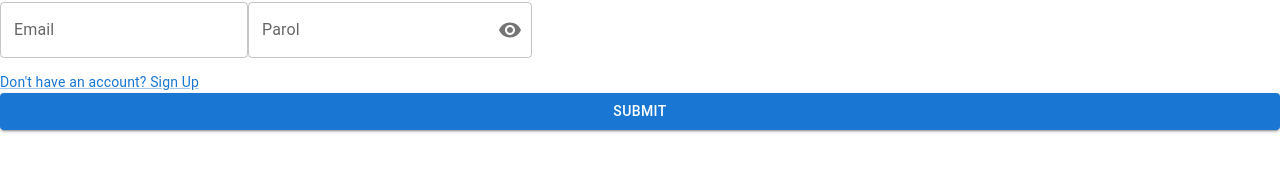
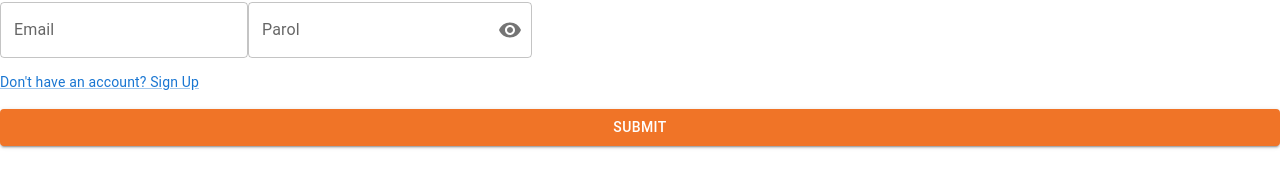
Before and after one commit to Muhammadayub727/TexnoArk-Admin, a React (Vite) app: page / in a window 1280 px wide. Shown: the part 370-558 px from the top of the page. Built offline with nearby package versions, Linux system fonts and the light colour scheme.

Commit message:
SignUp updated

```diff
--- a/src/pages/signin/index.tsx
+++ b/src/pages/signin/index.tsx
@@ -43,10 +43,10 @@ const Index = () => {
     return (
         <>
             <ToastContainer/>
-            <div className="h-screen flex items-center justify-center flex-col gap-8 p-5">
+            <div className="h-screen flex items-center justify-center flex-col gap-8 p-5 bg-[#F0F0F0]">
                 {/* <h1 className="text-[35px] font-bold sm:text-[40px] md:text-[50px]">Tizimga kirish</h1> */}
 
-                <div className="max-w-[400px]">
+                <div className="max-w-[400px] h-[400px] bg-[#fff] p-5 shadow-2xl rounded-[7px]">
                     <div className="flex items-center justify-center">
                         <img src={Logo} className="mr-2 mt-3"/>
                         <h1 className="text-[35px] font-bold sm:text-[40px] md:text-[45px]">TexnoArk</h1>
@@ -114,7 +114,18 @@ const Index = () => {
                                         <Button
                                         type="submit"
                                         variant="contained"
-                                        color="primary"
+                                        // color="primary"
+                                        sx={{
+                                            bgcolor: '#F07427',
+                                            transition: 'all 0.5s ease',
+                                            mt: 2,
+                                            mb: 2,
+                                            ":hover": {
+                                                bgcolor: '#D55200',
+                                                transition: 'all 0.5s ease',
+                                                transform: 'scale(1)'
+                                            }
+                                        }}
                                         disabled={isSubmitting}
                                         fullWidth
                                     >
--- a/src/pages/signup/index.tsx
+++ b/src/pages/signup/index.tsx
@@ -53,10 +53,10 @@ const Index = () => {
     return (
         <>
             <ToastContainer/>
-            <div className="h-screen flex items-center justify-center flex-col gap-8 p-5">
+            <div className="h-screen flex items-center justify-center flex-col gap-8 p-5  bg-[#F0F0F0]">
                 {/* <h1 className="text-[35px] font-bold sm:text-[40px] md:text-[50px]">Tizimga kirish</h1> */}
 
-                <div className="max-w-[400px]">
+                <div className="max-w-[400px] h-[650px] bg-[#fff] p-5 shadow-2xl rounded-[7px]">
                     <div className="flex items-center justify-center">
                         <img src={Logo} className="mr-2 mt-3"/>
                         <h1 className="text-[35px] font-bold sm:text-[40px] md:text-[45px]">TexnoArk</h1>
@@ -173,7 +173,18 @@ const Index = () => {
                                         <Button
                                         type="submit"
                                         variant="contained"
-                                        color="primary"
+                                        // color="primary"
+                                        sx={{
+                                            bgcolor: '#F07427',
+                                            transition: 'all 0.5s ease',
+                                            mt: 2,
+                                            mb: 2,
+                                            ":hover": {
+                                                bgcolor: '#D55200',
+                                                transition: 'all 0.5s ease',
+                                                transform: 'scale(1)'
+                                            }
+                                        }}
                                         disabled={isSubmitting}
                                         fullWidth
                                     >
--- a/src/utils/validations.ts
+++ b/src/utils/validations.ts
@@ -17,7 +17,8 @@ export const signUpValidationSchema = Yup.object({
         .matches(/[a-z]/, "Password must contain at least one lowercase letter")
         .matches(/\d/, "Password must contain at least one number")
         .required("Password is required"),
-    });
+});
+
 //------------------|LOGIN|------------------//
 export const signInValidationSchema = Yup.object({
         email: Yup.string()
```
